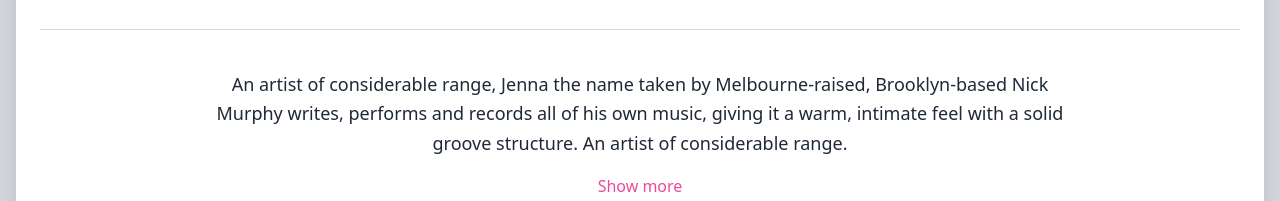
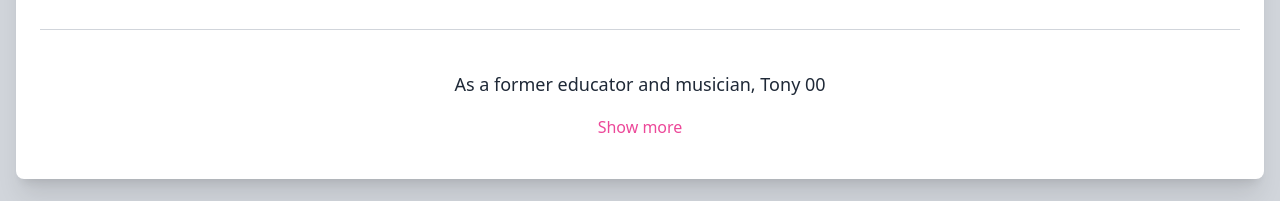
Before and after one commit to TMNTony/portfolio, a Vue app in the folder vue/: page / in a window 1280 px wide. Shown: the part 751-952 px from the top of the page. Built offline with nearby package versions, Linux system fonts and the light colour scheme.

Commit message:
change footer

```diff
--- a/vue/src/components/Footer.vue
+++ b/vue/src/components/Footer.vue
@@ -31,11 +31,13 @@
               class="bg-white text-blue-400 shadow-lg font-normal h-10 w-10 items-center justify-center align-center rounded-full outline-none focus:outline-none mr-2 p-3"
               type="button"
             >
+            <a href="https://www.linkedin.com/in/anthonypcarlson/"></a>
               <i class="flex fab fa-linkedin"></i></button
             ><button
               class="bg-white text-gray-900 shadow-lg font-normal h-10 w-10 items-center justify-center align-center rounded-full outline-none focus:outline-none mr-2 p-3"
               type="button"
             >
+            <a href="https://github.com/TMNTony"></a>
               <i class="flex fab fa-github"></i>
             </button>
           </div>
--- a/vue/src/components/Navbar.vue
+++ b/vue/src/components/Navbar.vue
@@ -13,7 +13,7 @@
           <li class="flex items-center">
             <a
               class="lg:text-white lg:hover:text-gray-300 text-gray-800 px-3 py-4 lg:py-2 flex items-center text-xs uppercase font-bold"
-              href="#pablo"
+              href="https://www.linkedin.com/in/anthonypcarlson/"
               ><i
                 class="lg:text-gray-300 text-gray-500 fab fa-linkedin text-lg leading-lg"
               ></i
@@ -23,7 +23,7 @@
           <li class="flex items-center">
             <a
               class="lg:text-white lg:hover:text-gray-300 text-gray-800 px-3 py-4 lg:py-2 flex items-center text-xs uppercase font-bold"
-              href="#pablo"
+              href="https://github.com/TMNTony"
               ><i
                 class="lg:text-gray-300 text-gray-500 fab fa-github text-lg leading-lg"
               ></i
--- a/vue/src/views/Profile.vue
+++ b/vue/src/views/Profile.vue
@@ -87,11 +87,7 @@
                 <div class="flex flex-wrap justify-center">
                   <div class="w-full lg:w-9/12 px-4">
                     <p class="mb-4 text-lg leading-relaxed text-gray-800">
-                      An artist of considerable range, Jenna the name taken by
-                      Melbourne-raised, Brooklyn-based Nick Murphy writes,
-                      performs and records all of his own music, giving it a
-                      warm, intimate feel with a solid groove structure. An
-                      artist of considerable range.
+                      As a former educator and musician, Tony 00
                     </p>
                     <a href="#pablo" class="font-normal text-pink-500"
                       >Show more</a
```
Also changed, not shown: 1 other file (tests, documents, lock files or other folders).
